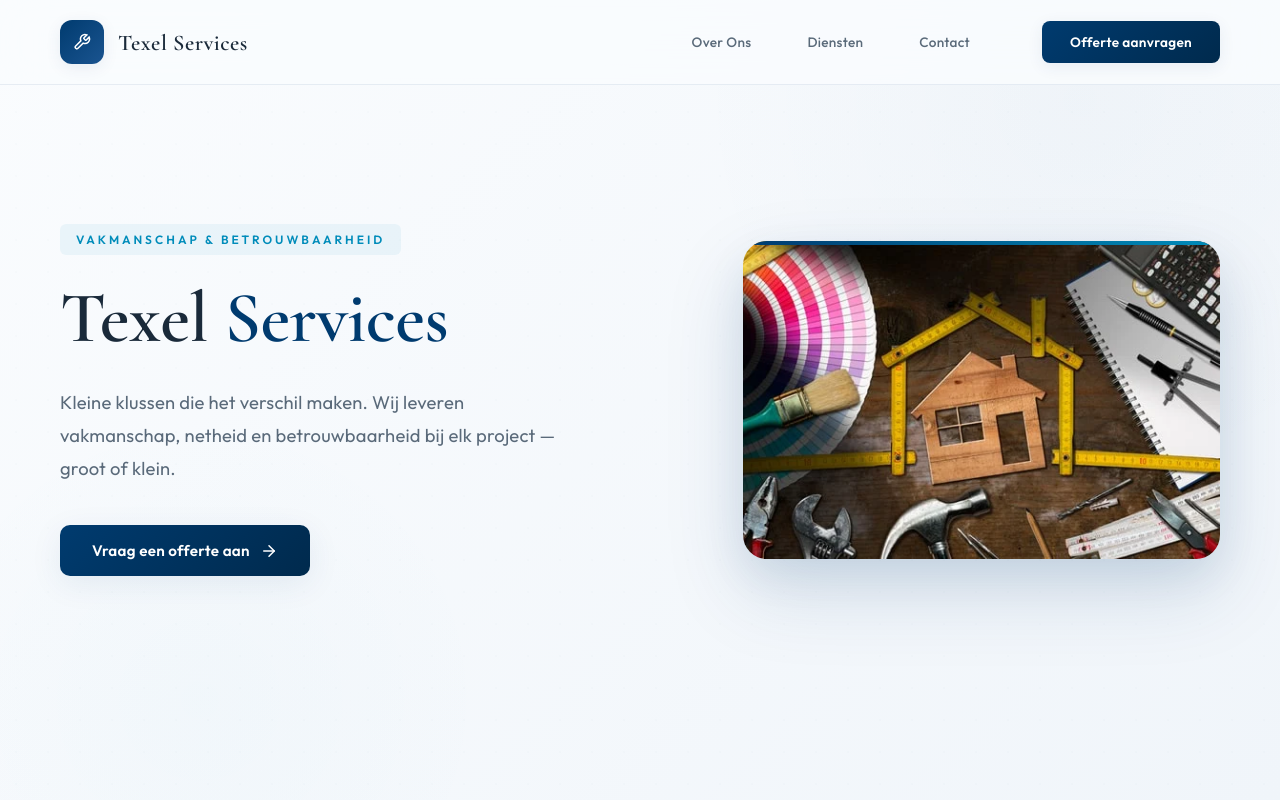
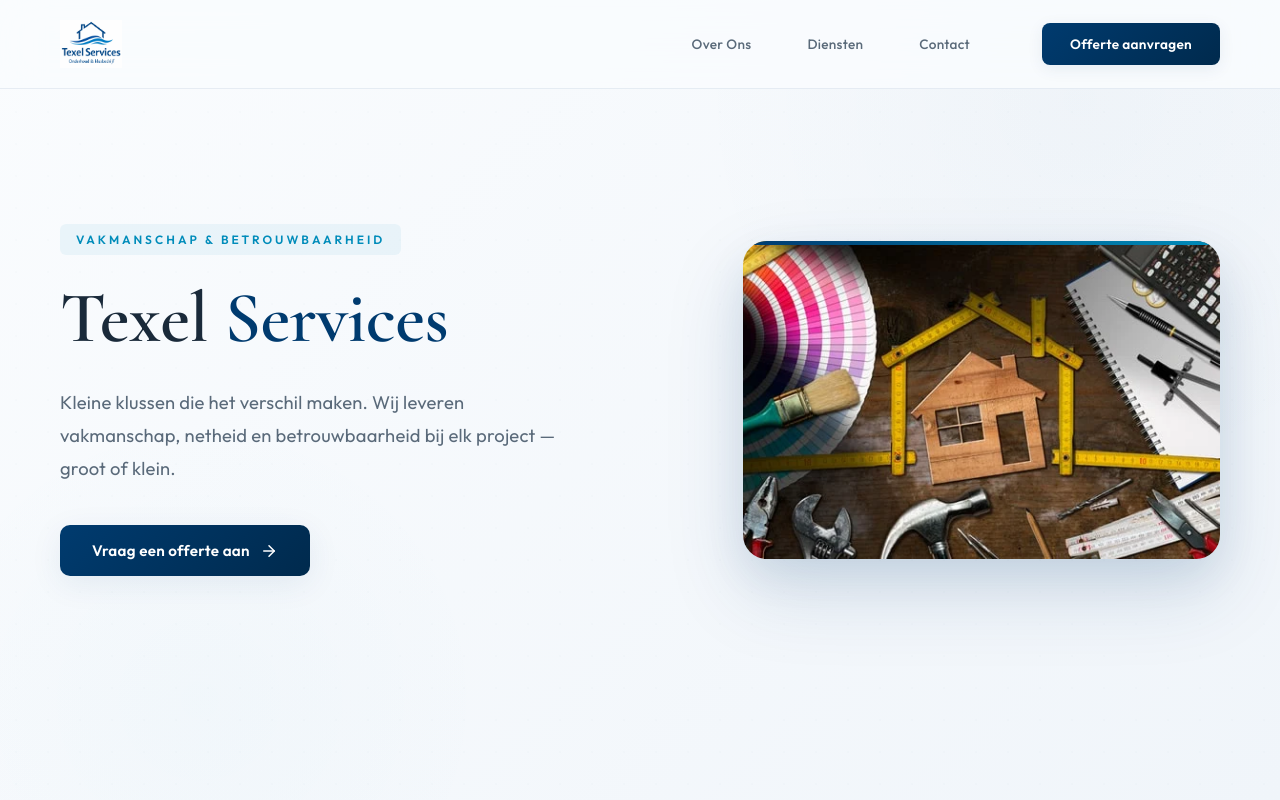
Before and after one commit to RaniMeree/texel, a Next.js app: page / in a window 1280 px wide. Shown: the top 800 px of the page. Built offline with nearby package versions, Linux system fonts and the light colour scheme.

Commit message:
Add logo PNG to header

```diff
--- a/src/components/Navbar.tsx
+++ b/src/components/Navbar.tsx
@@ -39,37 +39,12 @@
         }}
       >
         {/* Logo */}
-        <div style={{ display: 'flex', alignItems: 'center', gap: 14 }}>
-          <div
-            style={{
-              width: 44,
-              height: 44,
-              background: `linear-gradient(135deg, ${colors.primary} 0%, ${colors.primaryLight} 100%)`,
-              borderRadius: 12,
-              display: 'flex',
-              alignItems: 'center',
-              justifyContent: 'center',
-              color: '#fff',
-              boxShadow: `0 4px 16px ${colors.shadow}`,
-            }}
-          >
-            <svg width="18" height="18" viewBox="0 0 24 24" fill="none" stroke="currentColor" strokeWidth="2">
-              <path d="M14.7 6.3a1 1 0 0 0 0 1.4l1.6 1.6a1 1 0 0 0 1.4 0l3.77-3.77a6 6 0 0 1-7.94 7.94l-6.91 6.91a2.12 2.12 0 0 1-3-3l6.91-6.91a6 6 0 0 1 7.94-7.94l-3.76 3.76z" />
-            </svg>
-          </div>
-          <div>
-            <span
-              style={{
-                fontFamily: 'Cormorant Garamond, serif',
-                fontWeight: 600,
-                fontSize: '1.4rem',
-                color: colors.text,
-                letterSpacing: '0.5px',
-              }}
-            >
-              Texel Services
-            </span>
-          </div>
+        <div style={{ display: 'flex', alignItems: 'center', gap: 12 }}>
+          <img
+            src="/logo.png"
+            alt="Texel Services"
+            style={{ height: 48, width: 'auto' }}
+          />
         </div>
 
         {/* Desktop Nav */}
```
Also changed, not shown: public/logo.png (added).
